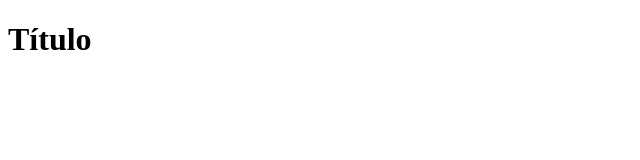
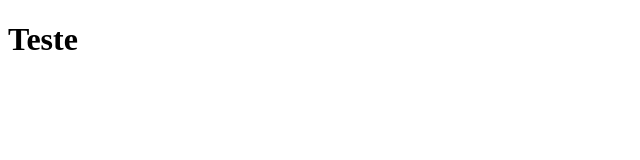
Before and after one commit to vanessafranzotti/git_kenzie_aula, a plain HTML site: page index.html in a window 1280 px wide. Shown: the full height of the page, 0-640 px from the left. Drawn offline with Linux system fonts and the light colour scheme.

Commit message:
Alteração no h1

```diff
--- a/index.html
+++ b/index.html
@@ -7,6 +7,6 @@
     <title>Projeto Git</title>
 </head>
 <body>
-   <h1>Título</h1>
+   <h1>Teste</h1>
 </body>
 </html>
```
